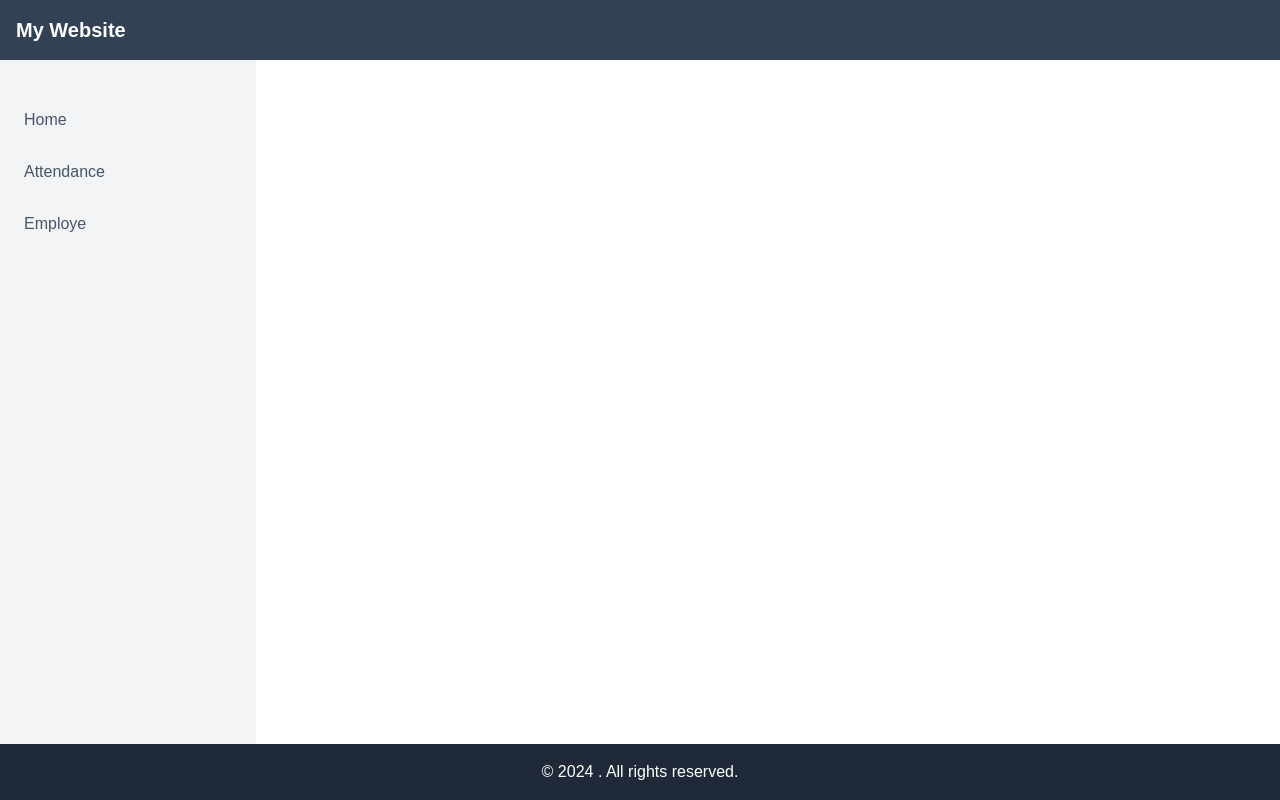
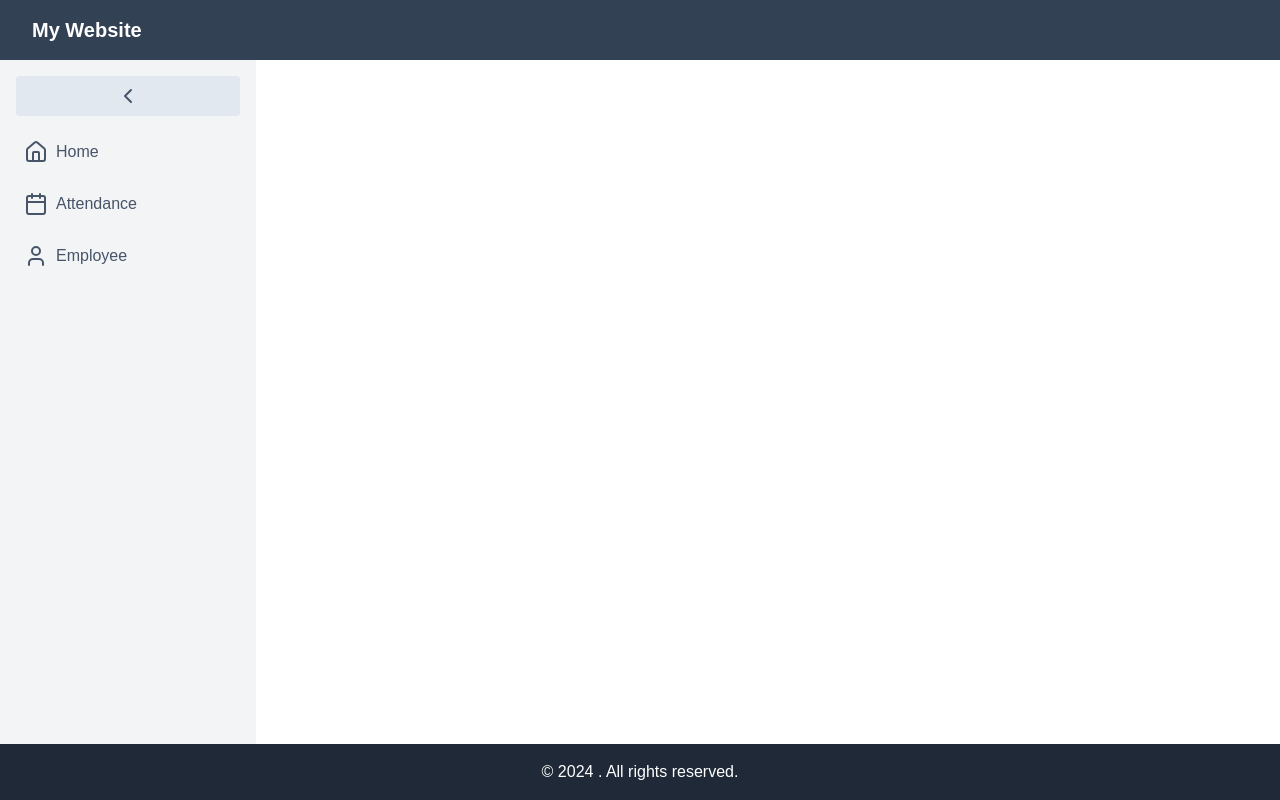
Before and after one commit to AnggaPalguna/Absensi-Website, a Next.js app: page / in a window 1280 px wide. Built offline with nearby package versions, Linux system fonts and the light colour scheme.

Commit message:
make sidebar resposif and add hamburger button

```diff
--- a/src/components/Header.jsx
+++ b/src/components/Header.jsx
@@ -1,12 +1,53 @@
-import { Menu } from "lucide-react";
+// Header.jsx
+import { Menu, X } from "lucide-react";
+import { useState } from "react";
+import Link from "next/link";
+import { Home, Calendar, User } from "lucide-react";
 
-const Header = ({ toggleSidebar }) => {
+const Header = () => {
+    const [isDropdownOpen, setIsDropdownOpen] = useState(false);
+
+    const toggleDropdown = () => {
+        setIsDropdownOpen(!isDropdownOpen);
+    };
+
+    const closeDropdown = () => {
+        setIsDropdownOpen(false);
+    };
+
     return (
-        <header className="bg-slate-700 text-white p-4 flex items-center justify-between">
-            <h1 className="text-xl font-bold">My Website</h1>
-            <button onClick={toggleSidebar} className="md:hidden">
-                <Menu size={28} />
+        <header className="bg-slate-700 text-white p-4 flex items-center relative">
+            <button onClick={toggleDropdown} className="md:hidden">
+                {isDropdownOpen ? <X size={28} /> : <Menu size={28} />}
             </button>
+            <h1 className="ml-4 text-xl font-bold">My Website</h1>
+
+            {isDropdownOpen && (
+                <div className="absolute top-16 left-0 w-auto bg-white shadow-md p-4 md:hidden">
+                    <nav>
+                        <ul className="space-y-3">
+                            <li onClick={closeDropdown}>
+                                <Link href="/" className="flex items-center p-2 rounded hover:bg-slate-200 text-slate-600">
+                                    <Home className="w-6 h-6" />
+                                    <span className="ml-2">Home</span>
+                                </Link>
+                            </li>
+                            <li onClick={closeDropdown}>
+                                <Link href="/attendance" className="flex items-center p-2 rounded hover:bg-slate-200 text-slate-600">
+                                    <Calendar className="w-6 h-6" />
+                                    <span className="ml-2">Attendance</span>
+                                </Link>
+                            </li>
+                            <li onClick={closeDropdown}>
+                                <Link href="/employe" className="flex items-center p-2 rounded hover:bg-slate-200 text-slate-600">
+                                    <User className="w-6 h-6" />
+                                    <span className="ml-2">Employee</span>
+                                </Link>
+                            </li>
+                        </ul>
+                    </nav>
+                </div>
+            )}
         </header>
     );
 };
--- a/src/components/LayoutWrapper.jsx
+++ b/src/components/LayoutWrapper.jsx
@@ -1,21 +1,22 @@
 "use client";
-
 import { useState } from "react";
 import Header from "./Header";
 import Sidebar from "./Sidebar";
 import Footer from "./Footer";
 
 export default function LayoutWrapper({ children }) {
-    const [isSidebarOpen, setIsSidebarOpen] = useState(false);
+    const [isCollapsed, setIsCollapsed] = useState(false);
 
     return (
         <div className="flex flex-col min-h-screen">
-            <Header toggleSidebar={() => setIsSidebarOpen(!isSidebarOpen)} />
-            <div className="flex flex-1">
-                <Sidebar isOpen={isSidebarOpen} />
-                <main className="flex-1 p-6 flex flex-col">{children}</main>
+            <Header />
+            <div className="flex flex-1 overflow-hidden">
+                <Sidebar isCollapsed={isCollapsed} toggleCollapse={() => setIsCollapsed(!isCollapsed)} />
+                <main className="flex-1 p-6 overflow-y-auto">
+                    {children}
+                </main>
             </div>
-            <Footer className="mt-auto" />
+            <Footer />
         </div>
     );
 }
--- a/src/components/Sidebar.jsx
+++ b/src/components/Sidebar.jsx
@@ -1,39 +1,37 @@
 import Link from "next/link";
-import { X } from "lucide-react";
+import { Home, Calendar, User, ChevronLeft, ChevronRight } from "lucide-react";
+import { useState } from "react";
 
-const Sidebar = ({ isOpen }) => {
+const Sidebar = ({ isCollapsed, toggleCollapse }) => {
     return (
-        <aside
-            className={`fixed inset-y-0 left-0 w-50 bg-gray-100 p-4 transform ${isOpen ? "translate-x-0" : "-translate-x-full"
-                } transition-transform md:relative md:translate-x-0 md:w-64 md:flex`}
-        >
-            <div className="flex flex-col h-full">
-                {/* Tombol Close di Mobile */}
-                <button className="self-end md:hidden">
-                    <X size={24} />
+        <aside className={`hidden md:block inset-y-0 left-0 z-30 bg-gray-800/5 backdrop-blur-sm p-4 ${isCollapsed ? "w-20" : "w-64"} transition-all duration-300`}>
+
+            <button className="mb-4 hidden md:flex items-center justify-center mt-auto p-2 w-full rounded bg-slate-200 hover:bg-slate-300 text-slate-600" onClick={toggleCollapse}>
+                {isCollapsed ? <ChevronRight className="w-6 h-6" /> : <ChevronLeft className="w-6 h-6" />}
             </button>
-
-                {/* Navigasi */}
-                <nav className="mt-6">
+            <nav className="mt-2">
                 <ul className="space-y-3">
                     <li>
-                            <Link href="/" className="block p-2 rounded hover:bg-slate-200 text-slate-600">
-                                Home
+                        <Link href="/" className="flex items-center p-2 rounded hover:bg-slate-200 text-slate-600">
+                            <Home className="w-6 h-6" />
+                            <span className={`ml-2 ${isCollapsed ? "hidden" : "block"}`}>Home</span>
                         </Link>
                     </li>
                     <li>
-                            <Link href="/attendance" className="block p-2 rounded hover:bg-slate-200 text-slate-600">
-                                Attendance
+                        <Link href="/attendance" className="flex items-center p-2 rounded hover:bg-slate-200 text-slate-600">
+                            <Calendar className="w-6 h-6" />
+                            <span className={`ml-2 ${isCollapsed ? "hidden" : "block"}`}>Attendance</span>
                         </Link>
                     </li>
                     <li>
-                            <Link href="/employe" className="block p-2 rounded hover:bg-slate-200 text-slate-600">
-                                Employe
+                        <Link href="/employe" className="flex items-center p-2 rounded hover:bg-slate-200 text-slate-600">
+                            <User className="w-6 h-6" />
+                            <span className={`ml-2 ${isCollapsed ? "hidden" : "block"}`}>Employee</span>
                         </Link>
                     </li>
                 </ul>
             </nav>
-            </div>
+
         </aside>
     );
 };
```
Lines whose indentation alone changed are shown as unchanged.
